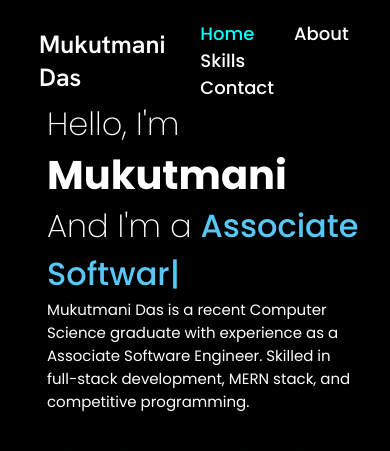
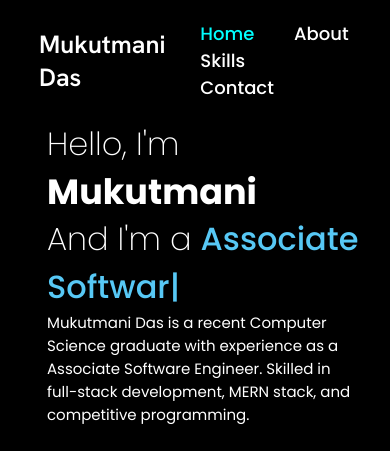
Before and after one commit to mukut-d/mukutdas.github.io, a plain HTML site: page index.html in a window 390 px wide. Shown: the top 451 px of the page. Drawn offline with nearby package versions, Linux system fonts and the light colour scheme.

Commit message:
added media queriesbfxb

```diff
--- a/index.css
+++ b/index.css
@@ -228,6 +228,7 @@ body {
   .home {
     display: flex;
     flex-direction: column;
+    margin-top: 20px;
   }
   .home-content {
     /* background-color: orange; */
@@ -236,7 +237,7 @@ body {
   }
 
   .home-content h1 {
-    font-size: 40px;
+    font-size: 35px;
   }
   .home-content p {
     font-size: 15px;
```
